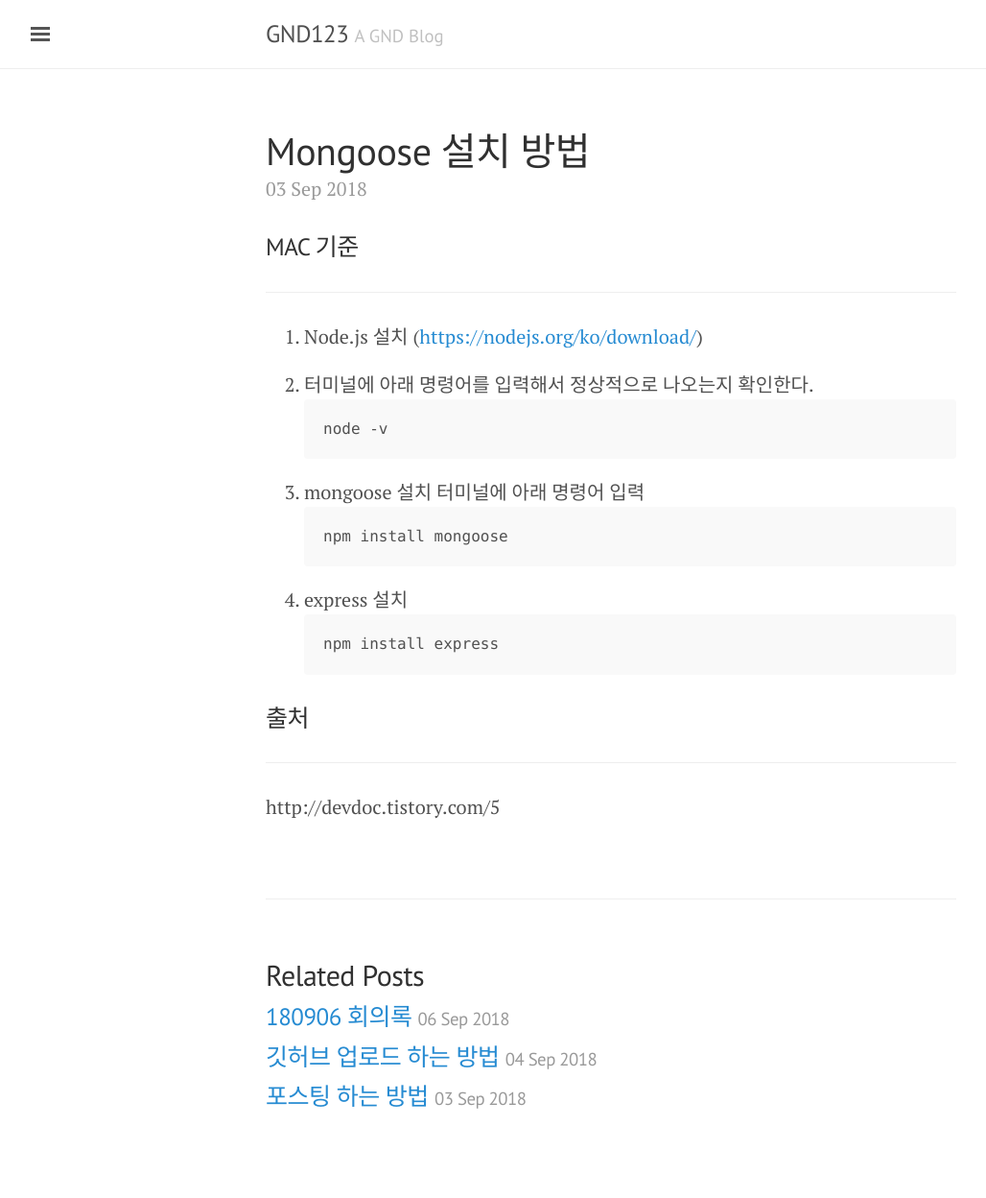
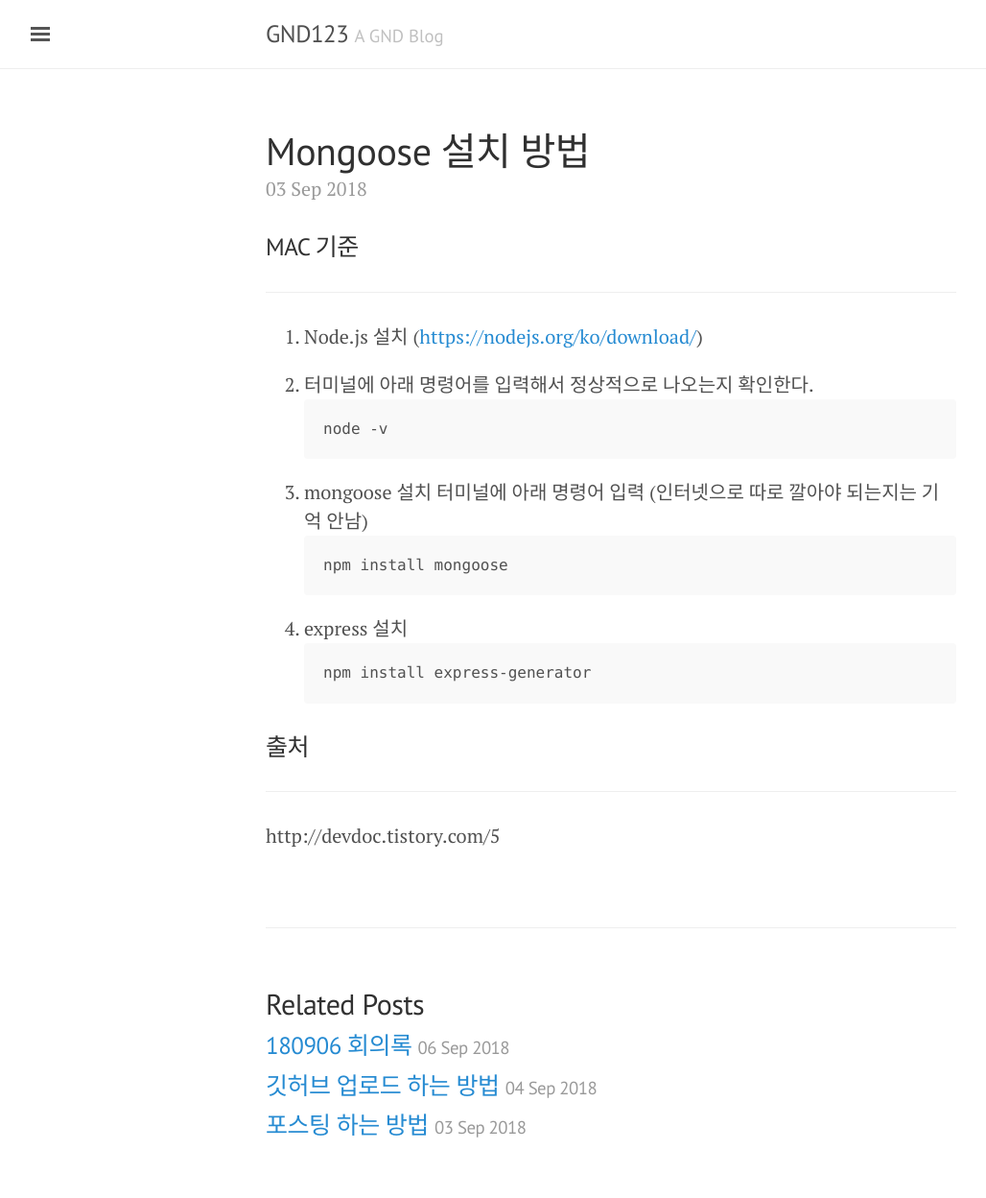
Before and after one commit to GND123/GND123.github.io, a Jekyll site: the page built from _posts/2018-09-03-Install-Mongoose.md, in a window 1280 px wide. Shown: the whole page at 96% size, without its empty margins (3-1031 px from the left). Built offline with Jekyll 4.4.1, drawn with Linux system fonts in a browser that asks for light colours; before the commit the page ends 1218 px from its top, so only the background shows below that.

Commit message:
Update 2018-09-03-Install-Mongoose.md

```diff
--- a/_posts/2018-09-03-Install-Mongoose.md
+++ b/_posts/2018-09-03-Install-Mongoose.md
@@ -13,14 +13,14 @@ editor: jiwoo
 node -v
 ~~~
 
-3. mongoose 설치 터미널에 아래 명령어 입력
+3. mongoose 설치 터미널에 아래 명령어 입력 (인터넷으로 따로 깔아야 되는지는 기억 안남)
 ~~~
 npm install mongoose
 ~~~
 
 4. express 설치
 ~~~
-npm install express
+npm install express-generator
 ~~~
 
 ### 출처
```
